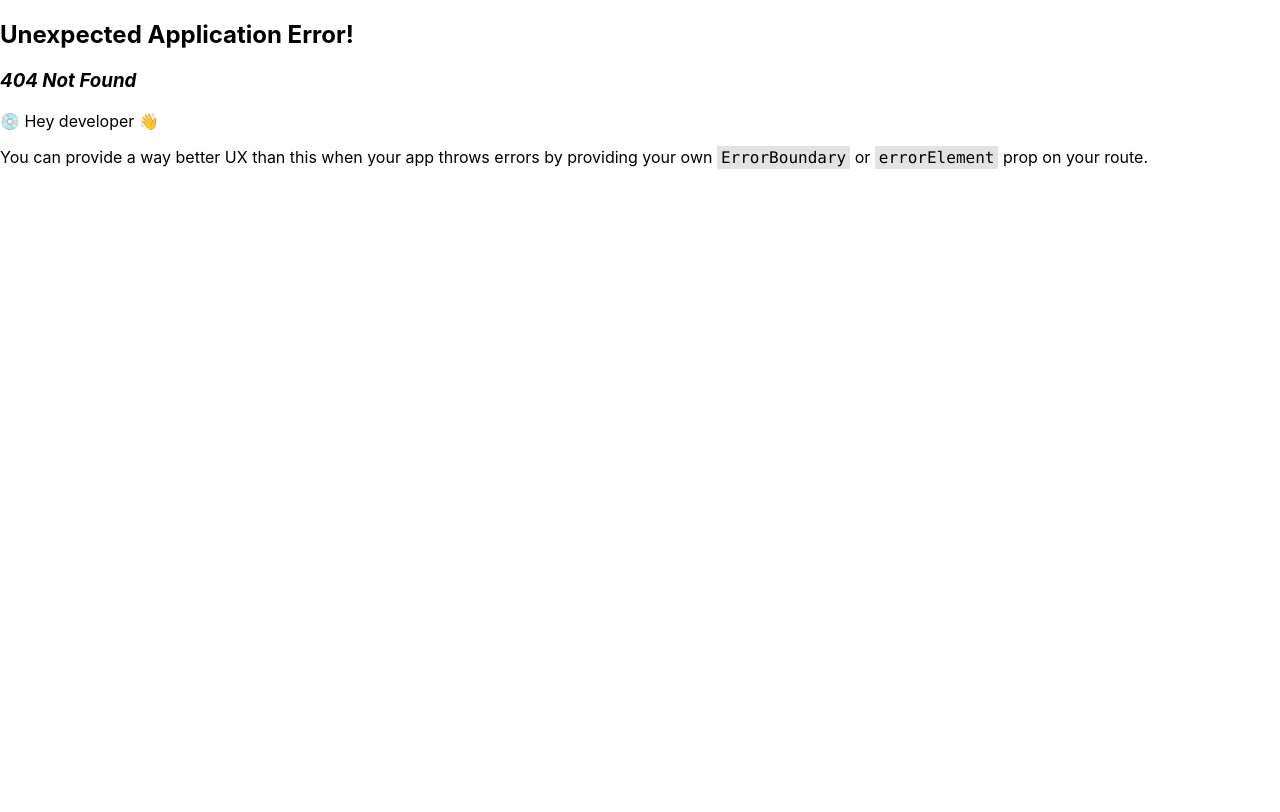
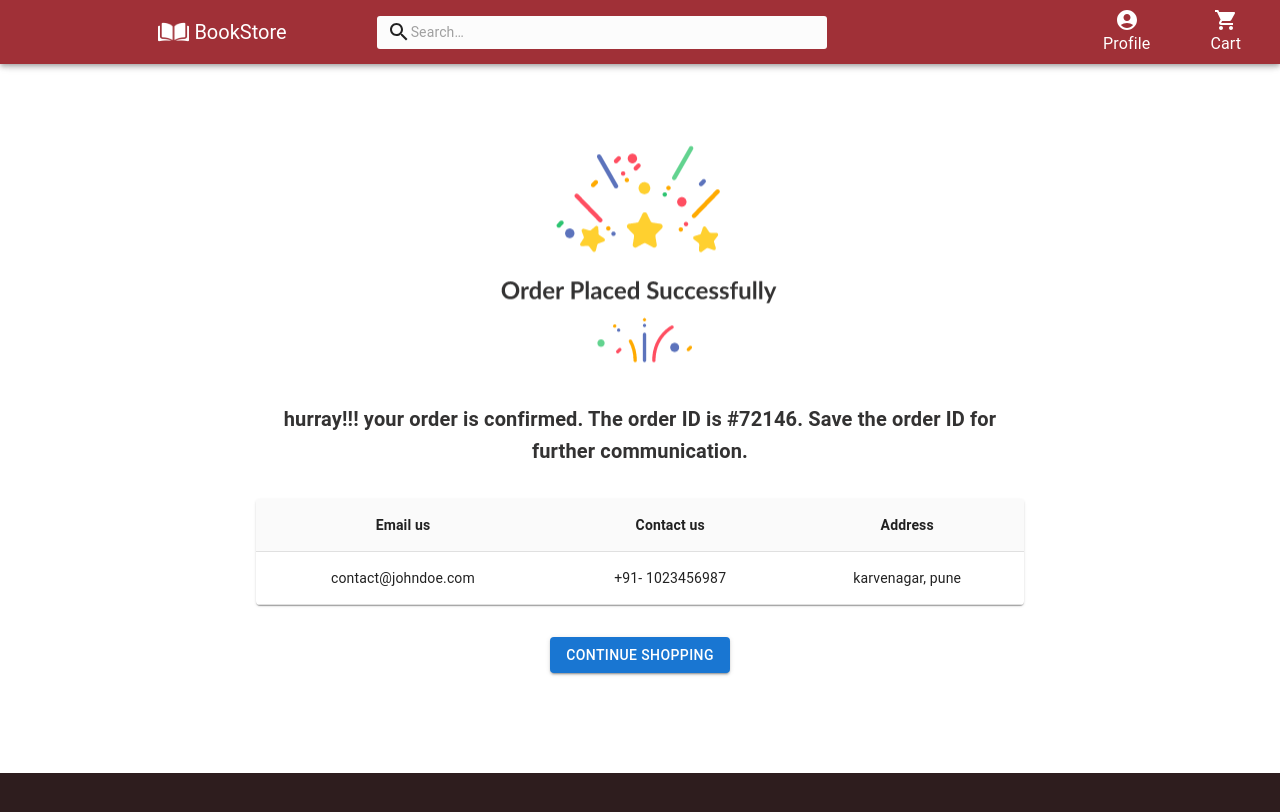
Before and after one commit to KeshavWanjale/Book-Store-ReactJS, a React (Create React App) app in the folder book-store/: page /order-placed in a window 1280 px wide. Before the commit this address had no page. Shown: the top 812 px of the page. Built offline with nearby package versions, Linux system fonts and the light colour scheme.

Commit message:
[Keshav] ADD: Created order placed page

```diff
--- a/book-store/src/RoutingMoudule.jsx
+++ b/book-store/src/RoutingMoudule.jsx
@@ -3,6 +3,7 @@ import { createBrowserRouter, RouterProvider } from 'react-router-dom';
 import BookContainer from './components/bookContainer/BookContainer';
 import Home from './components/home/Home';
 import BookDetails from './components/bookDetails/BookDetails';
+import OrderPlaced from './components/orderPlaced/OrderPlaced';
 
 export default function RoutingMoudule() {
     const AppRoutes = createBrowserRouter([
@@ -17,6 +18,10 @@ export default function RoutingMoudule() {
                 {
                     path: "/books/:id",
                     element: <BookDetails />,
+                },
+                {
+                    path: "/order-placed",
+                    element: <OrderPlaced />,
                 }
             ],
         },
--- /dev/null
+++ b/book-store/src/components/orderPlaced/OrderPlaced.jsx
@@ -0,0 +1,47 @@
+import { Box, Typography, Button, TableContainer, Table, TableBody, TableRow, TableCell, Paper } from '@mui/material';
+import orderSuccessful from "../../assets/images/orderSuccessfull.png"
+import { useNavigate } from "react-router-dom";
+
+export default function OrderPlaced() {
+    const navigate = useNavigate();
+
+    const goHome = () => {
+        navigate("/books");
+    };
+
+    return (
+        <div className="main-container">
+
+            <Box sx={{ textAlign: 'center', mt: 3 }}>
+                <img src={orderSuccessful} alt="Order Successful" style={{ maxWidth: '100%', marginBottom: '2%' }} />
+
+                <Typography variant="h6" sx={{ width: '60%', mx: 'auto', color: '#333232', mb: 4 }}>
+                    <strong>
+                        hurray!!! your order is confirmed. The order ID is #72146. Save the order ID for further communication.
+                    </strong>
+                </Typography>
+
+                <TableContainer component={Paper} sx={{ width: '60%', mx: 'auto', mb: 4 }}>
+                    <Table>
+                        <TableBody>
+                            <TableRow>
+                                <TableCell align="center" sx={{ backgroundColor: '#FAFAFA', fontWeight: 'bold' }}>Email us</TableCell>
+                                <TableCell align="center" sx={{ backgroundColor: '#FAFAFA', fontWeight: 'bold' }}>Contact us</TableCell>
+                                <TableCell align="center" sx={{ backgroundColor: '#FAFAFA', fontWeight: 'bold' }}>Address</TableCell>
+                            </TableRow>
+                            <TableRow>
+                                <TableCell align="center">contact@johndoe.com</TableCell>
+                                <TableCell align="center">+91- 1023456987</TableCell>
+                                <TableCell align="center">karvenagar, pune</TableCell>
+                            </TableRow>
+                        </TableBody>
+                    </Table>
+                </TableContainer>
+
+                <Button variant="contained" color="primary" onClick={goHome}>
+                    CONTINUE SHOPPING
+                </Button>
+            </Box>
+        </div>
+    );
+}
```
Also changed, not shown: book-store/src/assets/images/orderSuccessfull.png (added).
